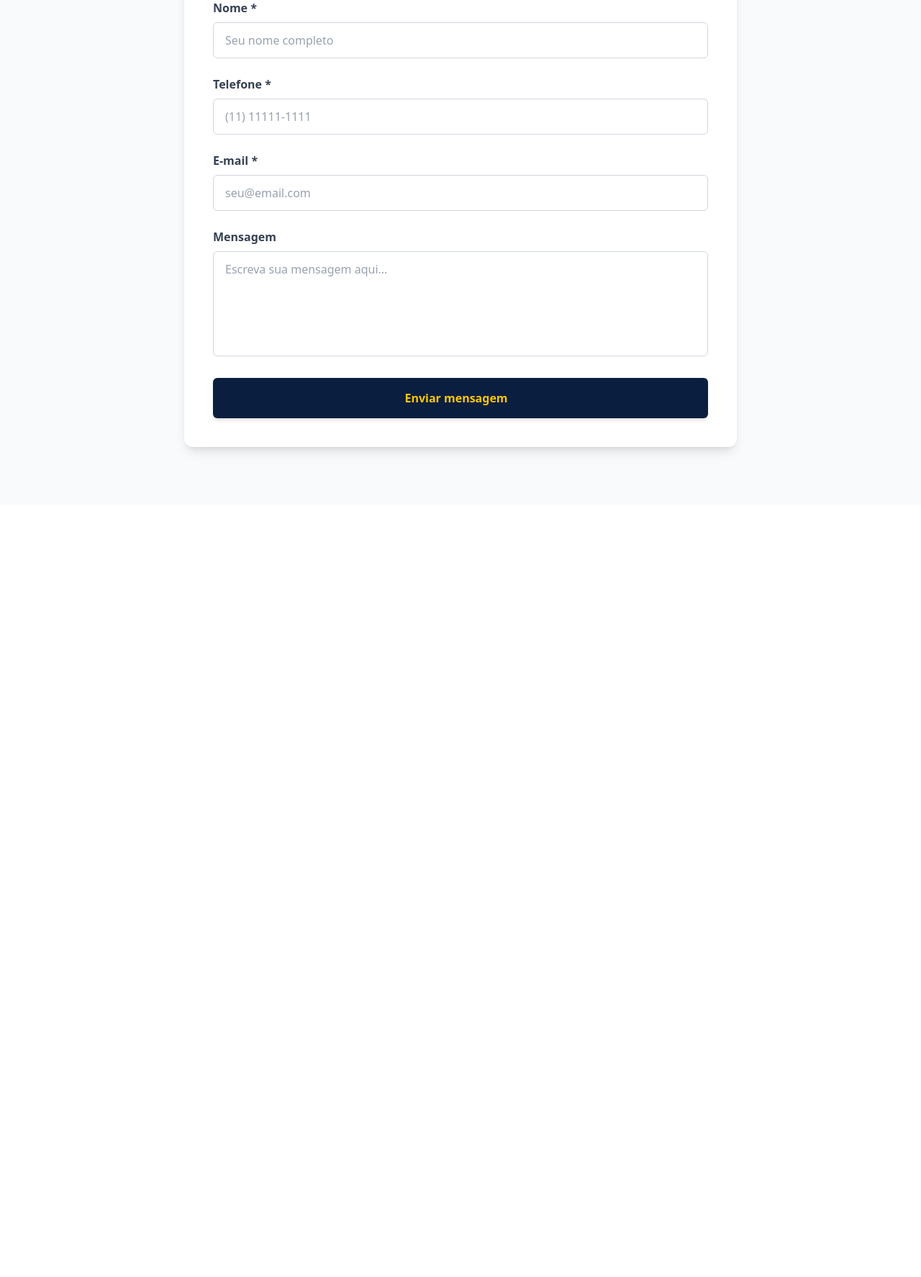
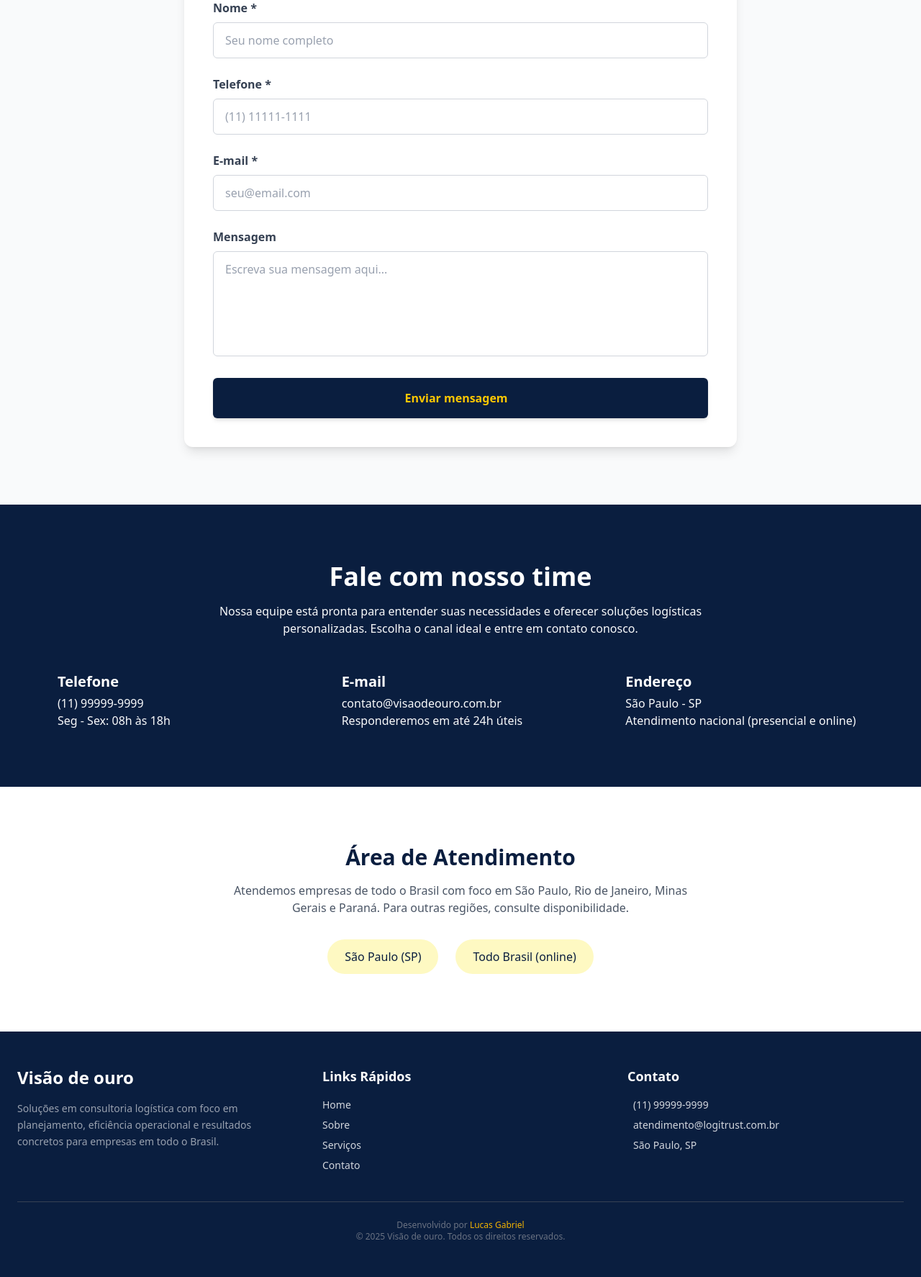
Before and after one commit to purpesy/visao-de-ouro, a PHP site: page /contato.php in a window 1280 px wide. Shown: the part 621-2395 px from the top of the page at 72% size. Before the commit the page ends 1254 px from the top, so only its background shows below. Run offline with PHP 8.4, Linux system fonts and the light colour scheme.

Commit message:
fim da pagina contato

```diff
--- a/contato.php
+++ b/contato.php
@@ -14,9 +14,68 @@
     <main>
         <?php include 'components/form.php'; ?>
 
+        <section class="bg-azul-escuro py-20 px-6 reveal">
+            <div class="max-w-6xl mx-auto text-center">
+                <h2 class="text-3xl md:text-4xl font-bold text-white mb-4 reveal">Fale com nosso time</h2>
+                <p class="text-gray-50 max-w-2xl mx-auto mb-12 reveal">
+                    Nossa equipe está pronta para entender suas necessidades e oferecer soluções logísticas personalizadas. Escolha o canal ideal e entre em contato conosco.
+                </p>
+
+                <div class="grid grid-cols-1 md:grid-cols-3 gap-8 text-left reveal">
+                    <!-- Telefone -->
+                    <div class="flex items-start space-x-4 reveal">
+                        <div class="text-yellow-500 text-3xl reveal">
+                            <i class="fas fa-phone-alt reveal"></i>
+                        </div>
+                        <div>
+                            <h3 class="text-xl font-semibold text-white mb-1 reveal">Telefone</h3>
+                            <p class="text-gray-50 reveal">(11) 99999-9999<br>Seg - Sex: 08h às 18h</p>
+                        </div>
+                    </div>
+
+                    <!-- Email -->
+                    <div class="flex items-start space-x-4 reveal">
+                        <div class="text-yellow-500 text-3xl reveal">
+                            <i class="fas fa-envelope reveal"></i>
+                        </div>
+                        <div>
+                            <h3 class="text-xl font-semibold text-white mb-1 reveal">E-mail</h3>
+                            <p class="text-gray-50 reveal">contato@visaodeouro.com.br<br>Responderemos em até 24h úteis</p>
+                        </div>
+                    </div>
+
+                    <!-- Endereço -->
+                    <div class="flex items-start space-x-4 reveal">
+                        <div class="text-yellow-500 text-3xl reveal">
+                            <i class="fas fa-map-marker-alt reveal"></i>
+                        </div>
+                        <div>
+                            <h3 class="text-xl font-semibold text-white mb-1 reveal">Endereço</h3>
+                            <p class="text-gray-50 reveal">São Paulo - SP<br>Atendimento nacional (presencial e online)</p>
+                        </div>
+                    </div>
+                </div>
+            </div>
+        </section>
+
+        <section class="bg-white py-20 px-6 text-center reveal">
+            <h2 class="text-3xl font-bold mb-4 text-[#0a1e3f] reveal">Área de Atendimento</h2>
+            <p class="text-gray-600 mb-8 max-w-2xl mx-auto reveal">
+                Atendemos empresas de todo o Brasil com foco em São Paulo, Rio de Janeiro, Minas Gerais e Paraná. Para outras regiões, consulte disponibilidade.
+            </p>
+
+            <div class="flex flex-wrap justify-center gap-6 text-[#0a1e3f] font-medium reveal">
+                <span class="bg-yellow-100 px-6 py-3 rounded-full reveal">São Paulo (SP)</span>
+                <span class="bg-yellow-100 px-6 py-3 rounded-full reveal">Todo Brasil (online)</span>
+            </div>
+        </section>
+
+
 
     </main>
 
 </body>
 
+<?php include 'components/footer.php'; ?>
+
 </html>
```
